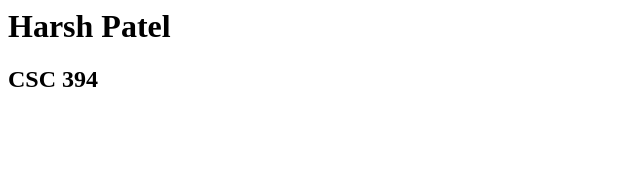
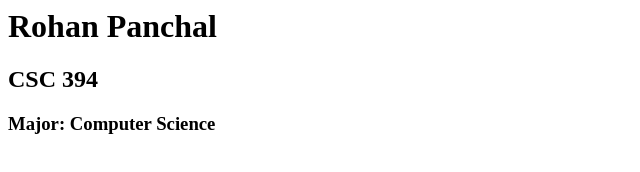
Before and after one commit to harshkpatel2002/csc-394-assignment-1, a plain HTML site: page index.html in a window 1280 px wide. Shown: the whole page, without its empty margins (0-640 px from the left). Drawn offline with Linux system fonts and the light colour scheme.

Commit message:
Update index.html

```diff
--- a/index.html
+++ b/index.html
@@ -1,9 +1,10 @@
 <html xmlns="http://www.w3.org/1999/xhtml" >
   <head>
-    <title>Harsh Patel Home Page</title>
+    <title>Rohan's Home Page</title>
   </head>
   <body>
-    <h1>Harsh Patel</h1>
+    <h1>Rohan Panchal</h1>
     <h2>CSC 394</h2>
+    <h3>Major: Computer Science</h3>
   </body>
 </html>
```
